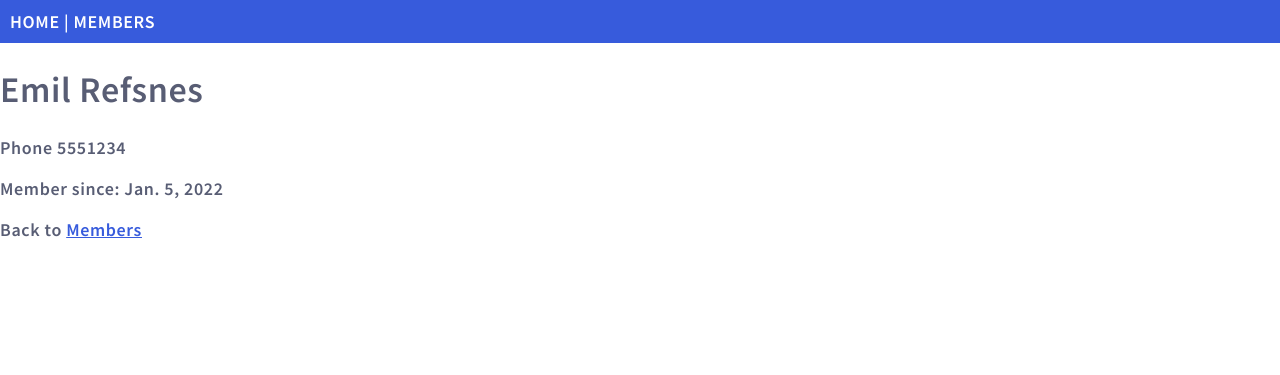
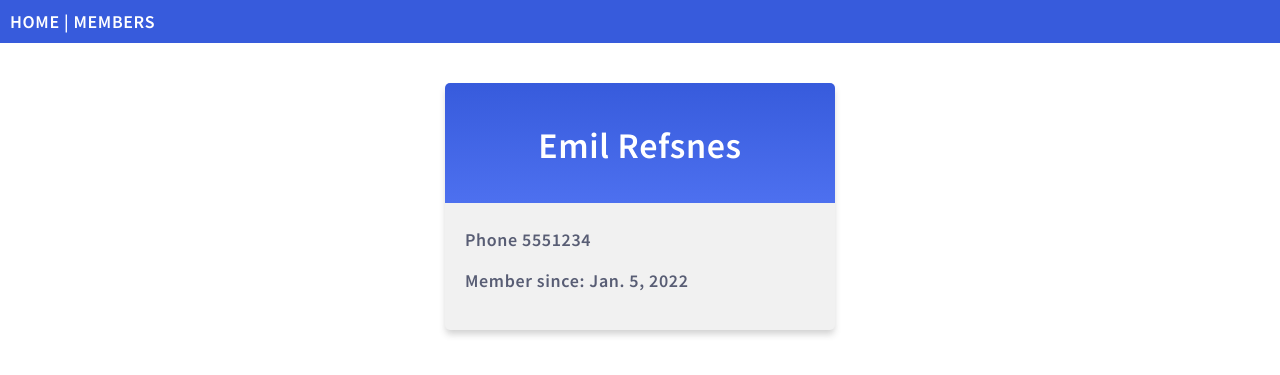
Before and after one commit to angelosgreg/my_tennis_club, a Django app: page /members/details/1 in a window 1280 px wide. Shown: the top 375 px of the page. Run offline with Django 4.2, Linux system fonts and the light colour scheme; data comes from the database, SQL or seed files in the repository.

Commit message:
details html

```diff
--- a/members/templates/details.html
+++ b/members/templates/details.html
@@ -9,15 +9,13 @@
     Details about {{ mymember.firstname }} {{ mymember.lastname }}
   {% endblock %}
 
+  {% block content %}
+    <div class="mycard">
+      <h1>{{ mymember.firstname }} {{ mymember.lastname }}</h1>
+      <p>Phone {{ mymember.phone }}</p>
+      <p>Member since: {{ mymember.joined_date }}</p>
+    </div>
+  {% endblock %}
 
-  {% block content %}
-    <h1>{{ mymember.firstname }} {{ mymember.lastname }}</h1>
-
-    <p>Phone {{ mymember.phone }}</p>
-    <p>Member since: {{ mymember.joined_date }}</p>
-
-    <p>Back to <a href="/members">Members</a></p>
-
-  {% endblock %}
 </body>
 </html>
```
